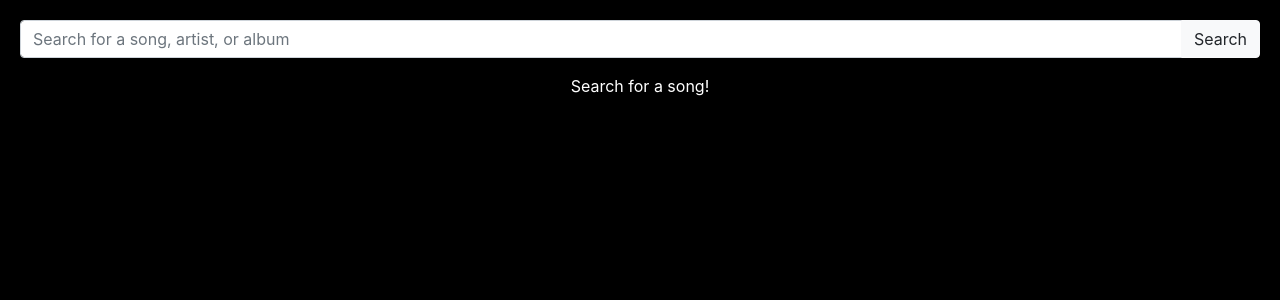
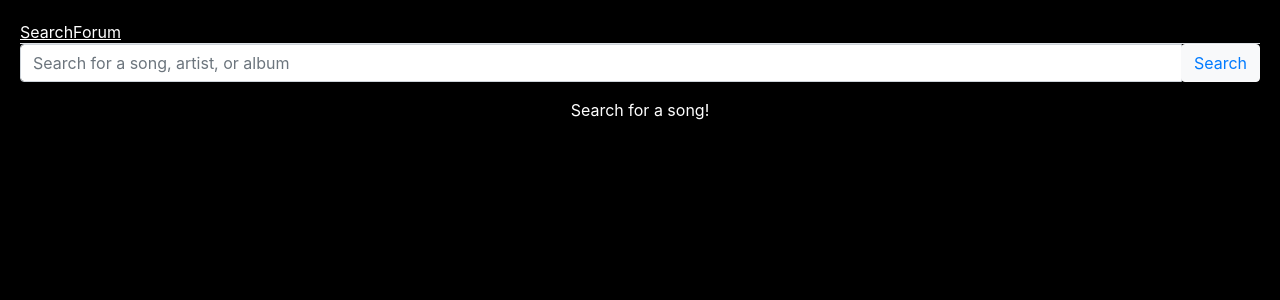
Before and after one commit to jacksonneal/SpotiTalk, a React (Create React App) app in the folder client/: page / in a window 1280 px wide. Shown: the top 300 px of the page. Built offline with nearby package versions, Linux system fonts and the light colour scheme.

Commit message:
outline for forum

```diff
--- a/client/src/App.js
+++ b/client/src/App.js
@@ -5,15 +5,31 @@ import SongView from './components/songs/SongView.js';
 import AlbumView from './components/albums/AlbumView.js';
 import ArtistView from './components/artists/ArtistView.js';
 import SearchContainer from './components/search/SearchContainer.js';
+import SpotiNavigation from './components/search/SpotiNavigation';
 
 class App extends React.Component {
+  constructor(props) {
+    super(props);
+    this.state = {
+      inForum: false,
+    }
+    this.setInForum = this.setInForum.bind(this);
+  }
+
+  setInForum(val) {
+    this.setState({
+      inForum: val,
+    });
+  }
+
   render() {
     return (
       <div className='App'>
         <Router>
           <div>
-            <Route exact path="/" component={SearchContainer} />
-            <Route exact path="/search/:criteria" component={SearchContainer} />
+            <SpotiNavigation inForum={this.state.inForum} setInForum={this.setInForum} />
+            <Route exact path={["/", "/search", "/search/:criteria", "/forum", "/forum/:criteria"]}
+              render={(props) => <SearchContainer {...props} inForum={this.state.inForum} />} />
             <Route exact path="/songs/:id" component={SongView} />
             <Route exact path="/albums/:id" component={AlbumView} />
             <Route exact path="/artists/:id" component={ArtistView} />
--- /dev/null
+++ b/client/src/components/forum/Forum.js
@@ -0,0 +1,5 @@
+import React from 'react';
+
+export default function Forum(props) {
+    return <div>Forum</div>
+}
--- a/client/src/components/search/SearchBar.js
+++ b/client/src/components/search/SearchBar.js
@@ -1,4 +1,5 @@
 import React from 'react';
+import { Link } from 'react-router-dom';
 
 class SearchBar extends React.Component {
   state = {
@@ -6,7 +7,11 @@ class SearchBar extends React.Component {
   }
 
   handleChange = event => {
-    this.setState({value: event.target.value});
+    this.setState({ value: event.target.value });
+  }
+
+  getQueryURL() {
+    return this.props.inForum ? `/forum/${this.state.value}` : `/search/${this.state.value}`;
   }
 
   render() {
@@ -14,9 +19,11 @@ class SearchBar extends React.Component {
       <div className="input-group mb-3">
         <input type="text" className="form-control" placeholder='Search for a song, artist, or album' value={this.state.value} onChange={this.handleChange} />
         <div className="input-group-append">
-          <a className="btn btn-light" type="button" href={`/search/${this.state.value}`}>Search</a>
+          <Link to={this.getQueryURL()}>
+            <a class="btn btn-light">Search</a>
+          </Link>
         </div>
-      </div>
+      </div >
     )
   }
 }
--- a/client/src/components/search/SearchContainer.js
+++ b/client/src/components/search/SearchContainer.js
@@ -3,11 +3,19 @@ import SearchBar from './SearchBar.js';
 import SearchResults from './SearchResults.js';
 
 class SearchContainer extends React.Component {
+  getCriteria() {
+    try {
+      return this.props.match.params.criteria;
+    } catch {
+      return undefined;
+    }
+  }
+
   render() {
     return (
       <div>
-        <SearchBar />
-        <SearchResults criteria={this.props.match.params.criteria} />
+        <SearchBar inForum={this.props.inForum} />
+        <SearchResults criteria={this.getCriteria()} inForum={this.props.inForum} />
       </div>
     );
   }
--- a/client/src/components/search/SearchResults.js
+++ b/client/src/components/search/SearchResults.js
@@ -2,6 +2,7 @@ import React from 'react';
 import SongResult from './SongResult.js';
 import ArtistResult from './ArtistResult.js';
 import AlbumResult from './AlbumResult.js';
+import Forum from '../forum/Forum.js';
 
 class SearchResults extends React.Component {
   state = {
@@ -13,7 +14,8 @@ class SearchResults extends React.Component {
     if (criteria === undefined) {
       return;
     }
-    fetch(`/api/search/${criteria}`)
+    const url = this.props.inForum ? `/api/forum/${criteria}` : `/api/search/${criteria}`;
+    fetch(url)
       .then(response => response.json())
       .then(results => {
         this.setState(() => ({ results }))
@@ -22,6 +24,10 @@ class SearchResults extends React.Component {
 
   render() {
     const { results } = this.state;
+    const { inForum } = this.props;
+    if (inForum) {
+      return <Forum {...{ results }} />
+    }
     return results.length === 0 ?
       (<p>Search for a song!</p>) :
       (
@@ -31,7 +37,7 @@ class SearchResults extends React.Component {
           ) : (
               <div>
                 <h1 className='my-4'>Songs</h1>
-              { results.songs.map(song => <SongResult song={song} key={song.id} />) }
+                {results.songs.map(song => <SongResult song={song} key={song.id} />)}
               </div>
             )}
 
@@ -40,7 +46,7 @@ class SearchResults extends React.Component {
           ) : (
               <div>
                 <h1 className='my-4'>Artists</h1>
-              { results.artists.map(artist => <ArtistResult artist={artist} key={artist.id} />) }
+                {results.artists.map(artist => <ArtistResult artist={artist} key={artist.id} />)}
               </div>
             )}
 
@@ -49,7 +55,7 @@ class SearchResults extends React.Component {
           ) : (
               <div>
                 <h1 className='my-4'>Albums</h1>
-              { results.albums.map(album => <AlbumResult album={album} key={album.id} />) }
+                {results.albums.map(album => <AlbumResult album={album} key={album.id} />)}
               </div>
             )}
 
--- /dev/null
+++ b/client/src/components/search/SpotiNavigation.js
@@ -0,0 +1,23 @@
+import React from 'react';
+import { Link } from 'react-router-dom';
+
+class SpotiNavigation extends React.Component {
+  render() {
+    return (
+      <ul class="nav nav-tabs" role="tablist">
+        <li class="nav-item">
+          <Link to="/search">
+            <span class={'spotitalk--link'} onClick={() => this.props.setInForum(false)}>Search</span>
+          </Link>
+        </li>
+        <li class="nav-item">
+          <Link to="/forum">
+            <span class="spotitalk--link" onClick={() => this.props.setInForum(true)}>Forum</span>
+          </Link>
+        </li>
+      </ul>
+    );
+  }
+}
+
+export default SpotiNavigation;
--- a/package.json
+++ b/package.json
@@ -6,6 +6,7 @@
   "scripts": {
     "test": "echo \"Error: no test specified\" && exit 1",
     "start": "node index.js",
+    "dev": "cd client && npm run start",
     "heroku-postbuild": "cd client && npm install --only=dev && npm install && npm run build"
   },
   "repository": {
```
Also changed, not shown: 2 other files (tests, documents, lock files or other folders). Lines whose indentation alone changed are shown as unchanged.
